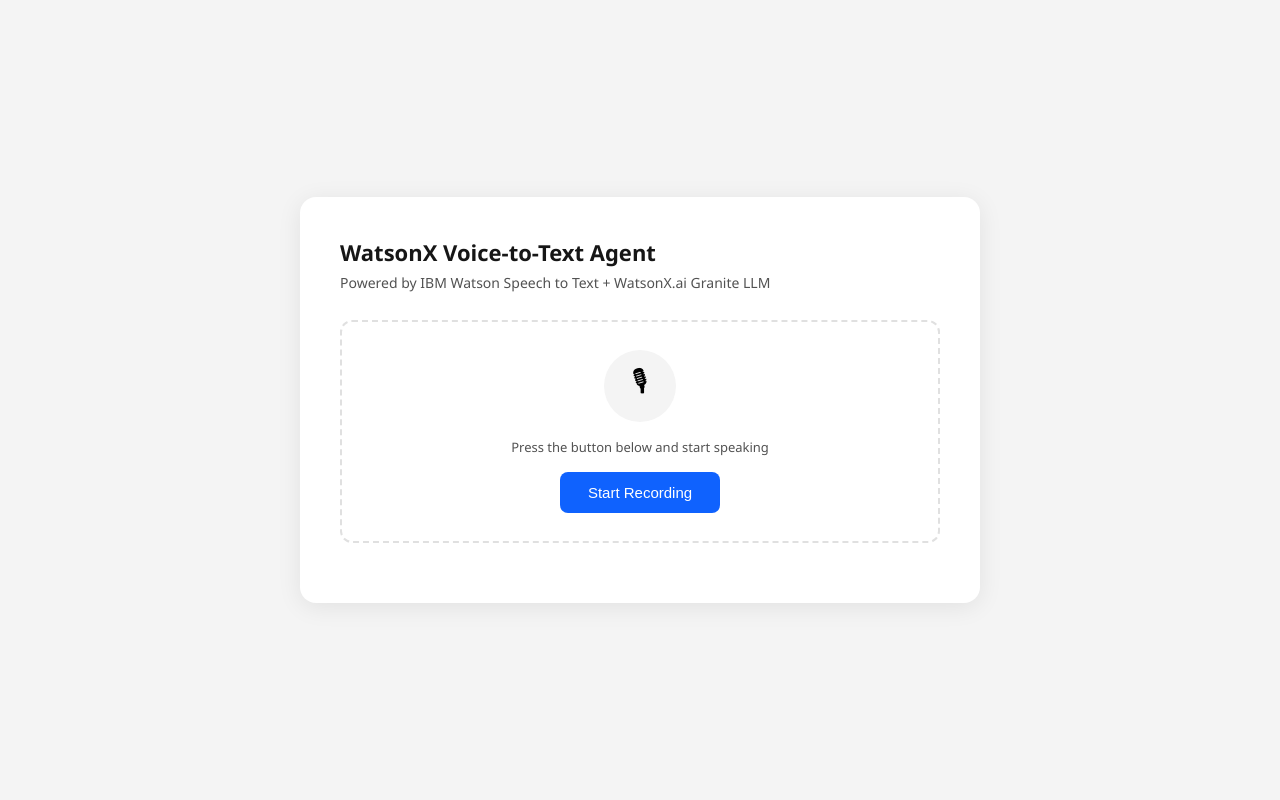
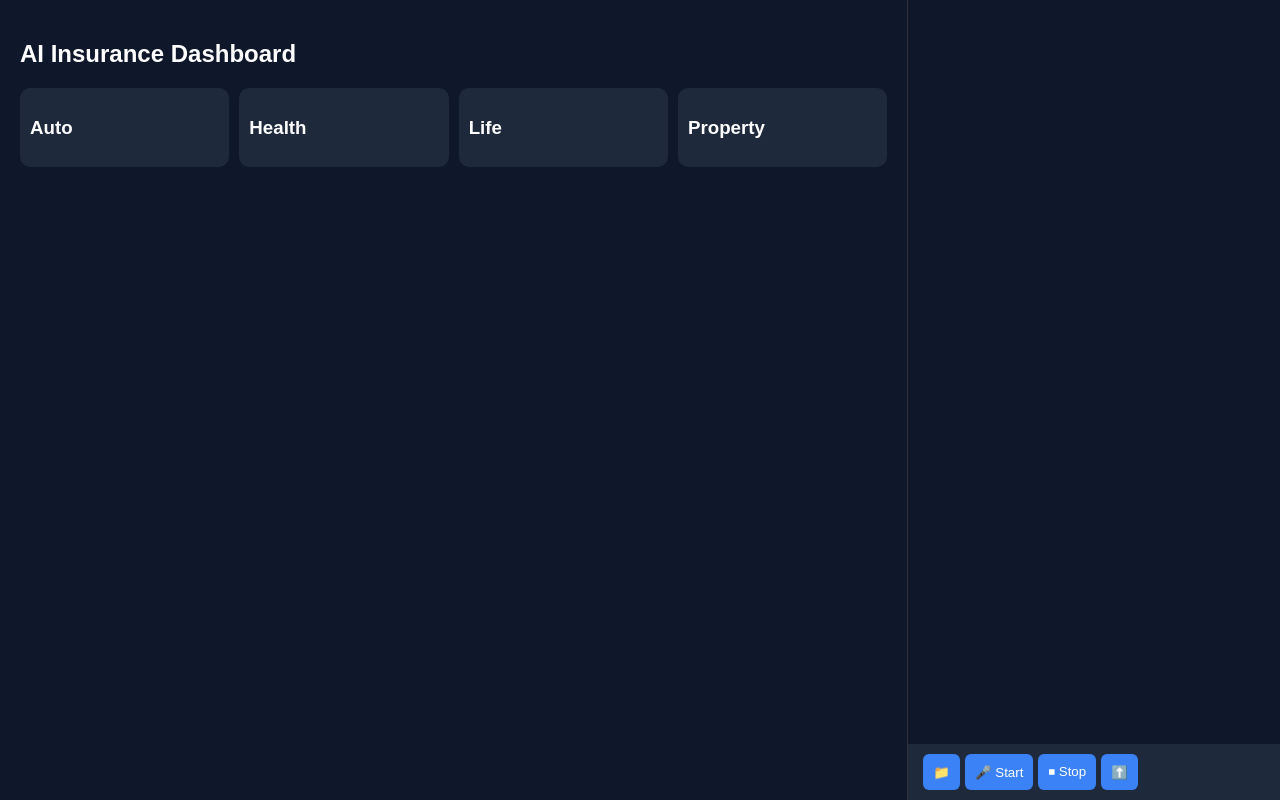
Before and after one commit to yaswanthsivala-wq/Speech_to_Text_Project, a Flask app: page / in a window 1280 px wide. Run offline with Flask 3, Linux system fonts and the light colour scheme.

Commit message:
Update voice agent with multilingual support and dashboard UI

```diff
--- a/app.py
+++ b/app.py
@@ -1,59 +1,88 @@
 from flask import Flask, request, jsonify, render_template
 import os
+import tempfile
+import uuid
+import json
 
 from watson_stt import transcribe_audio
 from watsonx_agent import process_with_watsonx
 
 app = Flask(__name__)
 
-# 🧠 MEMORY
 conversation_history = []
+
 
 @app.route('/')
 def home():
     return render_template('index.html')
 
 
+# 🎤 MIC TRANSCRIBE (MULTILINGUAL + CLASSIFICATION)
 @app.route('/transcribe', methods=['POST'])
 def transcribe():
+
     if 'audio' not in request.files:
-        return jsonify({'error': 'No audio file received'}), 400
+        return jsonify({'error': 'No audio received'}), 400
 
     audio_file = request.files['audio']
 
-    temp_path = "recording.webm"
+    temp_path = os.path.join(tempfile.gettempdir(), f"{uuid.uuid4()}.webm")
     audio_file.save(temp_path)
 
     try:
-        print("👉 Transcribing using IBM SDK...")
+        print("👉 Transcribing...")
 
+        # 🎤 Speech to Text
         transcript = transcribe_audio(temp_path, "audio/webm")
-        transcript = transcript.replace("%HESITATION", "").strip()
 
-        if transcript == "":
+        if transcript.strip() == "":
             transcript = "⚠️ Could not recognize speech"
 
         print("📝 USER:", transcript)
 
-        # 🧠 ADD USER INPUT
-        conversation_history.append(f"User: {transcript}")
+        # 🧠 MULTI LANGUAGE + CLASSIFICATION PROMPT
+        prompt = f"""
+You are an AI insurance assistant.
 
-        # 🔥 CONTEXT
-        context = "\n".join(conversation_history[-5:])
+The user may speak in ANY language (English, Telugu, Hindi, Spanish, etc).
+Understand the meaning correctly.
 
-        # 🤖 AI
-        ai_response = process_with_watsonx(context)
-        ai_response = ai_response.replace("Assistant:", "").strip()
+From the conversation below:
 
-        print("🤖 AI:", ai_response)
+1. Detect the language
+2. Understand intent
+3. Convert to English if needed
+4. Return STRICT JSON only:
 
-        # 🧠 SAVE AI RESPONSE
-        conversation_history.append(f"Assistant: {ai_response}")
+{{
+  "summary": "short summary in English",
+  "type": "Auto | Health | Life | Property"
+}}
+
+Conversation:
+{transcript}
+"""
+
+        ai_response = process_with_watsonx(prompt)
+
+        print("🤖 RAW AI:", ai_response)
+
+        # 🔥 PARSE JSON SAFELY
+        try:
+            parsed = json.loads(ai_response)
+            summary = parsed.get("summary", "")
+            insurance_type = parsed.get("type", "Other")
+        except:
+            summary = ai_response
+            insurance_type = "Other"
+
+        print("📊 SUMMARY:", summary)
+        print("🏷️ TYPE:", insurance_type)
 
         return jsonify({
-            "success": True,
             "transcript": transcript,
-            "ai_response": ai_response
+            "summary": summary,
+            "type": insurance_type
         })
 
     except Exception as e:
@@ -68,5 +97,61 @@ def transcribe():
             print("⚠️ File delete issue:", e)
 
 
+# 📁 FILE UPLOAD (SAME LOGIC)
+@app.route('/upload', methods=['POST'])
+def upload():
+
+    if 'file' not in request.files:
+        return jsonify({'error': 'No file uploaded'}), 400
+
+    file = request.files['file']
+
+    temp_path = os.path.join(tempfile.gettempdir(), f"{uuid.uuid4()}.wav")
+    file.save(temp_path)
+
+    try:
+        transcript = transcribe_audio(temp_path, "audio/wav")
+
+        prompt = f"""
+You are an AI insurance assistant.
+
+Analyze this conversation and return STRICT JSON:
+
+{{
+  "summary": "short summary",
+  "type": "Auto | Health | Life | Property"
+}}
+
+Conversation:
+{transcript}
+"""
+
+        ai_response = process_with_watsonx(prompt)
+
+        try:
+            parsed = json.loads(ai_response)
+            summary = parsed.get("summary", "")
+            insurance_type = parsed.get("type", "Other")
+        except:
+            summary = ai_response
+            insurance_type = "Other"
+
+        return jsonify({
+            "transcript": transcript,
+            "summary": summary,
+            "type": insurance_type
+        })
+
+    except Exception as e:
+        return jsonify({"error": str(e)}), 500
+
+    finally:
+        try:
+            if os.path.exists(temp_path):
+                os.remove(temp_path)
+        except:
+            pass
+
+
 if __name__ == '__main__':
     app.run(debug=True)
--- a/static/script.js
+++ b/static/script.js
@@ -1,81 +1,160 @@
-console.log("Voice agent FINAL full-record mode");
+console.log("✅ JS Loaded");
 
-let mediaRecorder;
-let audioChunks = [];
+let recorder;
+let chunks = [];
 
-// 🎤 START RECORDING (FULL MODE)
-async function startRecording() {
-    try {
-        const stream = await navigator.mediaDevices.getUserMedia({ audio: true });
+/* =========================
+   MESSAGE
+========================= */
+function addMessage(text){
+    let msg = document.createElement("div");
+    msg.innerText = text;
+    document.getElementById("messages").appendChild(msg);
+}
 
-        mediaRecorder = new MediaRecorder(stream);
-        audioChunks = [];
+/* =========================
+   SPEAK
+========================= */
+function speak(text){
+    let speech = new SpeechSynthesisUtterance(text);
+    speechSynthesis.speak(speech);
+}
 
-        mediaRecorder.ondataavailable = (event) => {
-            if (event.data.size > 0) {
-                audioChunks.push(event.data);
-            }
-        };
+/* =========================
+   CREATE DASHBOARD CARD
+========================= */
+function addToDashboard(summary, type){
 
-        mediaRecorder.start();
+    let card = document.createElement("div");
+    card.className = "card";
+    card.innerText = summary;
 
-        // UI
-        document.getElementById("recordBtn").style.display = "none";
-        document.getElementById("stopBtn").style.display = "inline-block";
-        document.getElementById("statusText").innerText = "🎤 Recording... Speak freely";
-        document.getElementById("pulseRing").classList.add("recording");
+    let t = (type || "").toLowerCase();
 
-    } catch (err) {
-        console.error("Mic error:", err);
-        document.getElementById("statusText").innerText = "❌ Mic access denied";
+    if(t.includes("auto")){
+        document.getElementById("auto").appendChild(card);
+
+    } else if(t.includes("health")){
+        document.getElementById("health").appendChild(card);
+
+    } else if(t.includes("life")){
+        document.getElementById("life").appendChild(card);
+
+    } else {
+        document.getElementById("property").appendChild(card);
     }
 }
 
-// ⏹ STOP RECORDING (PROCESS FULL AUDIO)
-function stopRecording() {
-    if (!mediaRecorder) return;
+/* =========================
+   🎤 START RECORDING
+========================= */
+async function startRecording(){
 
-    mediaRecorder.stop();
+    try{
+        const stream = await navigator.mediaDevices.getUserMedia({audio:true});
 
-    document.getElementById("statusText").innerText = "⏳ Processing...";
+        recorder = new MediaRecorder(stream);
+        chunks = [];
 
-    mediaRecorder.onstop = async () => {
-        try {
-            const blob = new Blob(audioChunks, { type: 'audio/webm' });
+        recorder.ondataavailable = e=>{
+            if(e.data.size>0) chunks.push(e.data);
+        };
 
-            const formData = new FormData();
-            formData.append("audio", blob, "recording.webm");
+        recorder.start();
 
-            console.log("Sending full audio...");
+        addMessage("🎤 Recording started...");
 
-            const response = await fetch("/transcribe", {
-                method: "POST",
-                body: formData
+    }catch(err){
+        console.error(err);
+        addMessage("❌ Mic permission denied");
+    }
+}
+
+/* =========================
+   ⏹ STOP RECORDING
+========================= */
+function stopRecording(){
+
+    if(!recorder){
+        alert("Start recording first");
+        return;
+    }
+
+    recorder.stop();
+
+    recorder.onstop = async ()=>{
+
+        addMessage("⏳ Processing...");
+
+        let blob = new Blob(chunks,{type:"audio/webm"});
+
+        let form = new FormData();
+        form.append("audio",blob,"recording.webm");
+
+        try{
+            const response = await fetch("/transcribe",{
+                method:"POST",
+                body:form
             });
 
             const data = await response.json();
-            console.log("Response:", data);
 
-            // 📝 FULL TRANSCRIPT
-            document.getElementById("transcriptText").innerText = data.transcript;
-            document.getElementById("transcriptBox").style.display = "block";
+            console.log("RESPONSE:", data);
 
-            // 🤖 AI RESPONSE
-            document.getElementById("aiText").innerText = data.ai_response;
-            document.getElementById("aiBox").style.display = "block";
+            // 🧑 Transcript
+            addMessage("🧑 You: " + data.transcript);
 
-            // 🔁 RESET UI
-            document.getElementById("recordBtn").style.display = "inline-block";
-            document.getElementById("stopBtn").style.display = "none";
-            document.getElementById("statusText").innerText = "✅ Done. Click Start again";
-            document.getElementById("pulseRing").classList.remove("recording");
+            // 📊 Summary
+            addMessage("📊 Summary: " + data.summary);
 
-        } catch (err) {
-            console.error("Error:", err);
-            document.getElementById("statusText").innerText = "❌ Error processing audio";
+            // 📊 Route to dashboard
+            addToDashboard(data.summary, data.type);
 
-            document.getElementById("recordBtn").style.display = "inline-block";
-            document.getElementById("stopBtn").style.display = "none";
+            // 🔊 Speak summary
+            speak(data.summary);
+
+        }catch(err){
+            console.error(err);
+            addMessage("❌ Error processing audio");
         }
     };
 }
+
+/* =========================
+   📁 FILE UPLOAD
+========================= */
+async function upload(){
+
+    let file = document.getElementById("file").files[0];
+
+    if(!file){
+        alert("Select file");
+        return;
+    }
+
+    let form = new FormData();
+    form.append("file",file);
+
+    addMessage("📁 Uploading...");
+
+    try{
+        const response = await fetch("/upload",{
+            method:"POST",
+            body:form
+        });
+
+        const data = await response.json();
+
+        console.log("UPLOAD RESPONSE:", data);
+
+        addMessage("📊 Summary: " + data.summary);
+
+        addToDashboard(data.summary, data.type);
+
+        speak(data.summary);
+
+    }catch(err){
+        console.error(err);
+        addMessage("❌ Upload failed");
+    }
+}
--- a/templates/index.html
+++ b/templates/index.html
@@ -1,96 +1,107 @@
 <!DOCTYPE html>
-<html lang="en">
+<html>
 <head>
-    <meta charset="UTF-8">
-    <meta name="viewport" content="width=device-width, initial-scale=1.0">
-    <title>WatsonX Voice Agent</title>
+<title>AI Insurance Agent</title>
+
 <style>
-        * { box-sizing: border-box; margin: 0; padding: 0; }
 body {
-            font-family: 'Segoe UI', Arial, sans-serif;
-            background: #f4f4f4;
-            display: flex; align-items: center;
-            justify-content: center; min-height: 100vh;
-        }
-        .container {
-            background: white; border-radius: 16px;
-            padding: 40px; width: 100%; max-width: 680px;
-            box-shadow: 0 4px 24px rgba(0,0,0,0.08);
-        }
-        h1 { font-size: 22px; color: #161616; margin-bottom: 6px; }
-        .subtitle { font-size: 14px; color: #525252; margin-bottom: 28px; }
-
-        .record-area {
-            display: flex; flex-direction: column;
-            align-items: center; gap: 16px;
-            padding: 28px; border: 2px dashed #e0e0e0;
-            border-radius: 12px; margin-bottom: 20px;
-        }
-        .pulse-ring {
-            width: 72px; height: 72px; border-radius: 50%;
-            display: flex; align-items: center; justify-content: center;
-            font-size: 28px;
-            background: #f4f4f4; transition: all 0.3s;
-        }
-        .pulse-ring.recording {
-            background: #fff1f1; animation: pulse 1.2s infinite;
-        }
-        @keyframes pulse {
-            0%, 100% { box-shadow: 0 0 0 0 rgba(218,30,40,0.3); }
-            50% { box-shadow: 0 0 0 14px rgba(218,30,40,0); }
+    margin:0;
+    font-family:Arial;
+    background:#0f172a;
+    color:white;
 }
 
-        .btn {
-            padding: 12px 28px; border: none; border-radius: 8px;
-            font-size: 15px; font-weight: 500; cursor: pointer;
-            transition: opacity 0.2s;
+.container {
+    display:flex;
+    height:100vh;
 }
-        .btn:hover { opacity: 0.85; }
-        .btn-record  { background: #0f62fe; color: white; }
-        .btn-stop    { background: #da1e28; color: white; display: none; }
-        .btn-disabled { background: #c6c6c6; color: #6f6f6f; cursor: not-allowed; }
 
-        #statusText { font-size: 13px; color: #525252; }
+.dashboard {
+    width:70%;
+    padding:20px;
+}
 
-        .result-box {
-            border-radius: 10px; padding: 16px 20px;
-            margin-top: 14px; display: none;
+.columns {
+    display:flex;
+    gap:10px;
 }
-        .result-box.transcript { background: #f0f4ff; border-left: 4px solid #0f62fe; }
-        .result-box.ai-resp    { background: #f0fff4; border-left: 4px solid #24a148; }
-        .result-label { font-size: 11px; font-weight: 600; text-transform: uppercase;
-                        letter-spacing: 0.5px; color: #525252; margin-bottom: 8px; }
-        .result-text  { font-size: 15px; color: #161616; line-height: 1.6; }
+
+.col {
+    background:#1e293b;
+    padding:10px;
+    border-radius:10px;
+    width:25%;
+}
+
+.card {
+    background:#334155;
+    padding:10px;
+    margin:10px 0;
+    border-radius:8px;
+}
+
+.chat {
+    width:30%;
+    border-left:1px solid #333;
+    display:flex;
+    flex-direction:column;
+}
+
+.messages {
+    flex:1;
+    overflow:auto;
+    padding:10px;
+}
+
+.input-bar {
+    display:flex;
+    padding:10px;
+    background:#1e293b;
+}
+
+button {
+    margin-left:5px;
+    padding:10px;
+    border:none;
+    border-radius:6px;
+    background:#3b82f6;
+    color:white;
+    cursor:pointer;
+}
 </style>
 </head>
+
 <body>
+
 <div class="container">
-    <h1>WatsonX Voice-to-Text Agent</h1>
-    <p class="subtitle">Powered by IBM Watson Speech to Text + WatsonX.ai Granite LLM</p>
 
-    <div class="record-area">
-        <div class="pulse-ring" id="pulseRing">🎙</div>
-        <div id="statusText">Press the button below and start speaking</div>
-        <div style="display:flex; gap:12px;">
-            <button class="btn btn-record" id="recordBtn" onclick="startRecording()">
-                Start Recording
-            </button>
-            <button class="btn btn-stop" id="stopBtn" onclick="stopRecording()"style="display:none;">
-                Stop & Transcribe
-            </button>
+<div class="dashboard">
+<h2>AI Insurance Dashboard</h2>
+
+<div class="columns">
+<div class="col"><h3>Auto</h3><div id="auto"></div></div>
+<div class="col"><h3>Health</h3><div id="health"></div></div>
+<div class="col"><h3>Life</h3><div id="life"></div></div>
+<div class="col"><h3>Property</h3><div id="property"></div></div>
 </div>
 </div>
 
-    <div class="result-box transcript" id="transcriptBox">
-        <div class="result-label">You said (Watson STT)</div>
-        <div class="result-text" id="transcriptText"></div>
+<div class="chat">
+<div class="messages" id="messages"></div>
+
+<div class="input-bar">
+<input type="file" id="file" hidden>
+
+<button onclick="document.getElementById('file').click()">📁</button>
+<button onclick="startRecording()">🎤 Start</button>
+<button onclick="stopRecording()">⏹ Stop</button>
+<button onclick="upload()">⬆️</button>
+</div>
 </div>
 
-    <div class="result-box ai-resp" id="aiBox">
-        <div class="result-label">AI Response (WatsonX Granite)</div>
-        <div class="result-text" id="aiText"></div>
 </div>
-</div>
+
 <script src="/static/script.js"></script>
+
 </body>
 </html>
```
Also changed, not shown: watson_stt.py (+21 -20 lines). Lines whose indentation alone changed are shown as unchanged.
